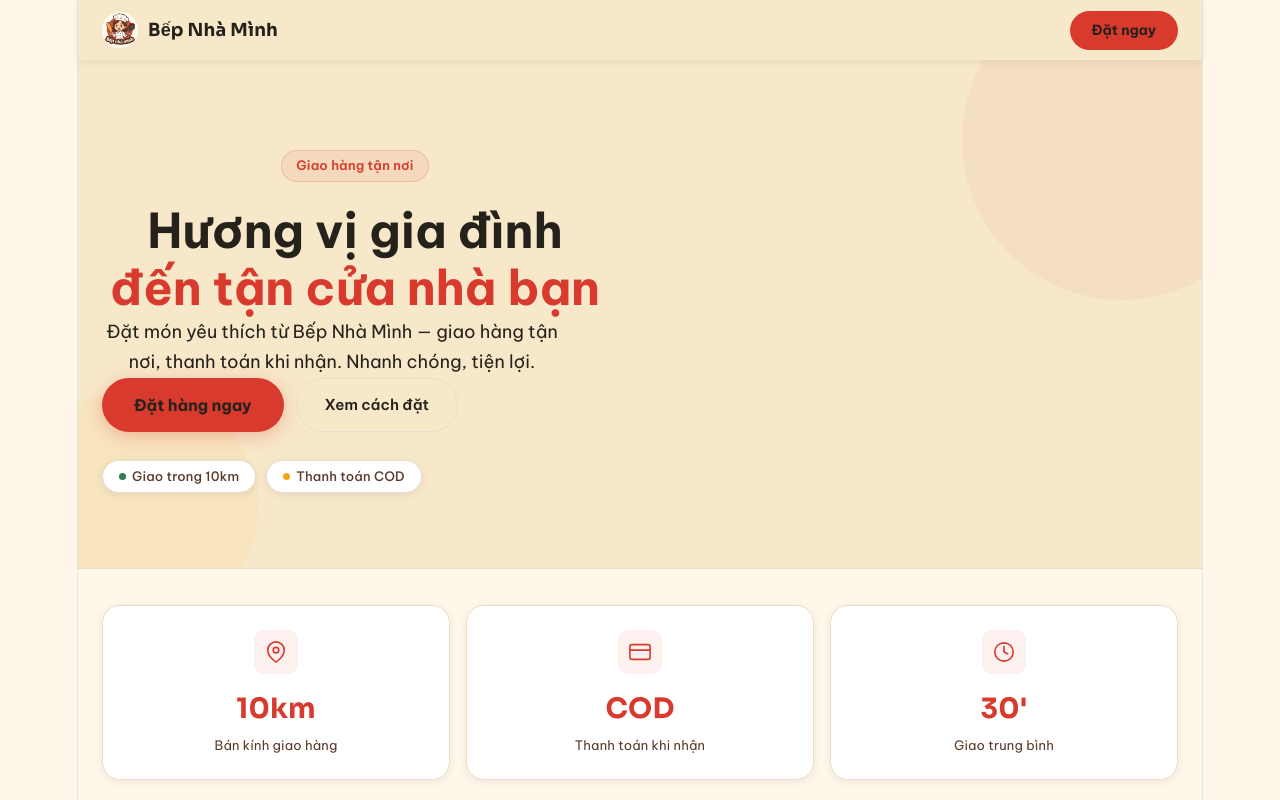
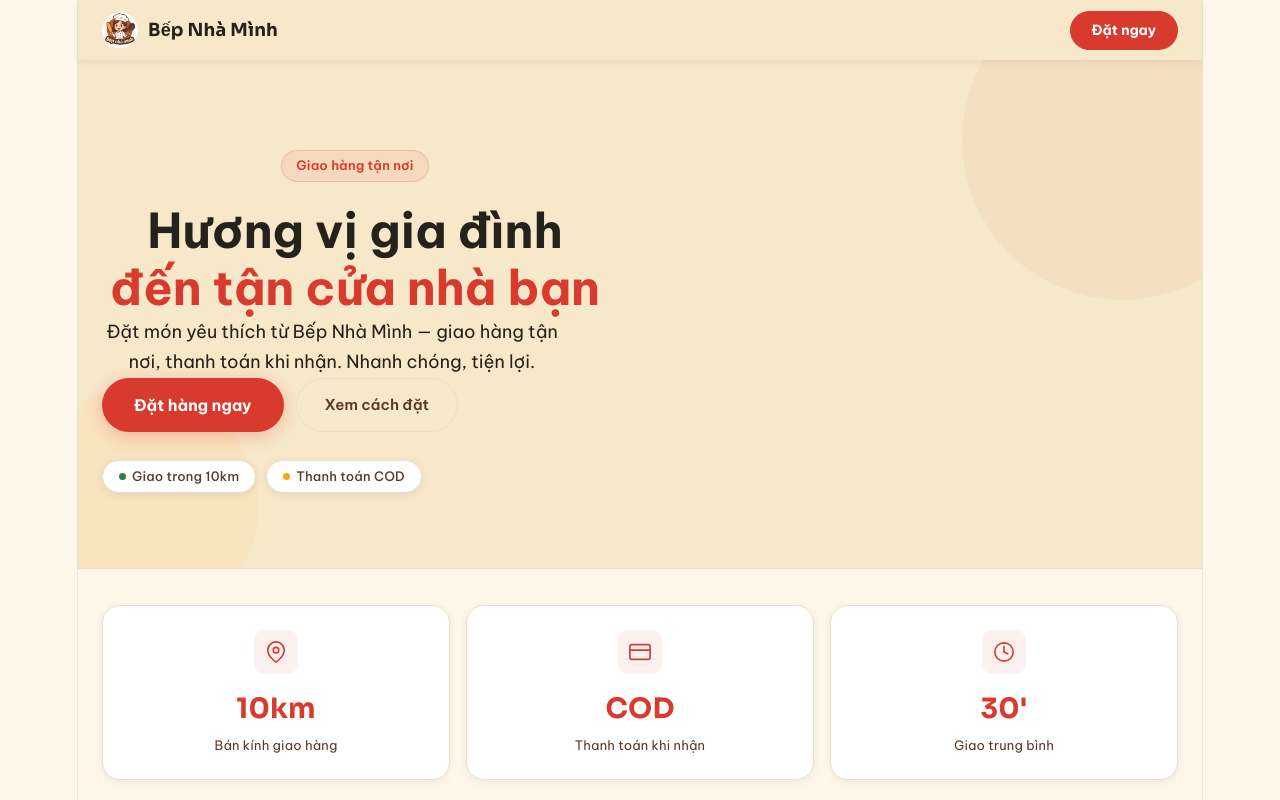
Before and after one commit to truonggiang22b/DATN-HTG-Bep-Nha-Minh, a React (Vite) app in the folder web-prototype-react/: page /order-online in a window 1280 px wide. Shown: the top 800 px of the page. Built offline with nearby package versions, Linux system fonts and the light colour scheme; no server answers; the HTML template or start-up script is replaced by a standard one.

Commit message:
fix(landing): restore white text on chili buttons - CSS specificity bug

```diff
--- a/web-prototype-react/src/pages/OnlineLandingPage.css
+++ b/web-prototype-react/src/pages/OnlineLandingPage.css
@@ -10,11 +10,19 @@
 .landing *::after { box-sizing: border-box; }
 
 .landing h1, .landing h2, .landing h3,
-.landing p, .landing a {
+.landing p {
   font-family: var(--font-primary);
   letter-spacing: normal;
   text-align: unset;
   color: unset;
+  margin: 0;
+}
+
+/* Links: reset font/spacing only, NOT color — let button classes own their color */
+.landing a {
+  font-family: var(--font-primary);
+  letter-spacing: normal;
+  text-align: unset;
   margin: 0;
 }
 
```
